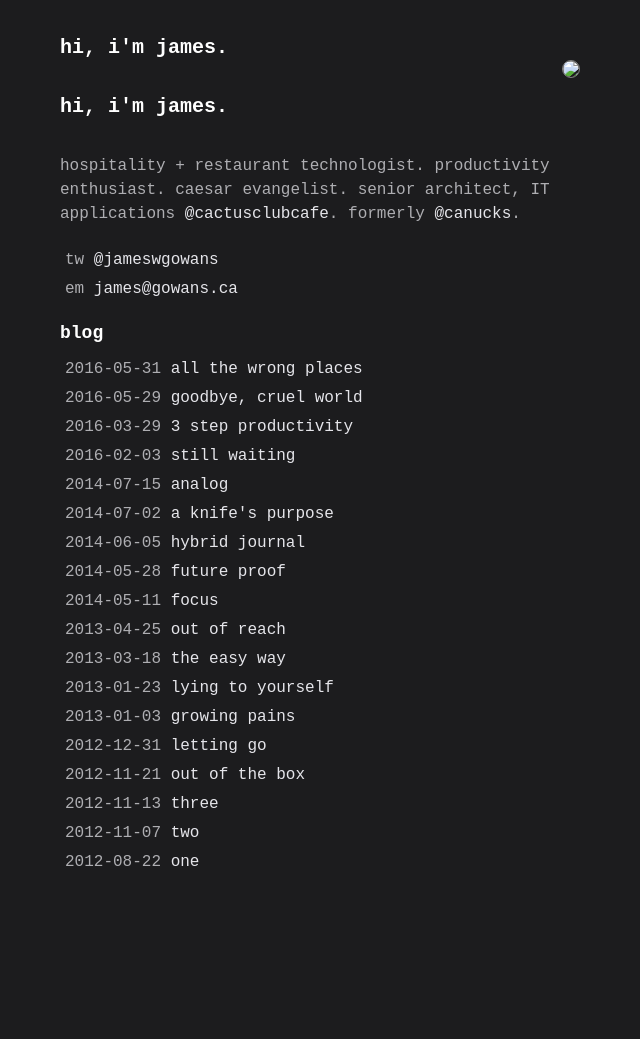
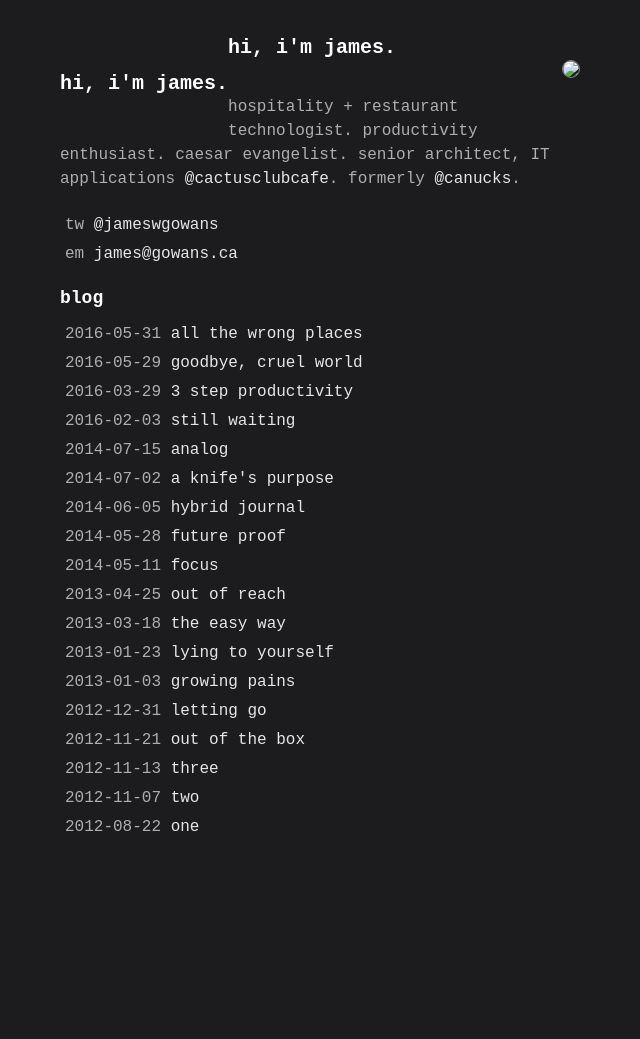
Before and after one commit to jamesgowans/jamesgowans.github.io, a Jekyll site: the page built from index.md, in a window 1280 px wide. Shown: the whole page, without its empty margins (320-960 px from the left). Built offline with Jekyll 4.4.1, drawn with Linux system fonts in a browser that asks for light colours; after the commit the page ends 1004 px from its top, so only the background shows below that.

Commit message:
try span

```diff
--- a/_includes/head.html
+++ b/_includes/head.html
@@ -30,5 +30,5 @@
         <link type="application/atom+xml" rel="alternate" href="/feed.xml" title="{{ site.title}}" />
     </head>
     <body>
-     <a href="/" style = "float:right;"><img src = "favicon.png" style = "width: 48px; border-radius: 50%;"></a>
-    <h1>{{ page.title }}</h1>
+
+   <span style = "float: left;"> <h1>{{ page.title }}</h1></span><span style = "float: right;"><a href="/"><img src = "favicon.png" style = "width: 48px; border-radius: 50%;"></a></span>
```
